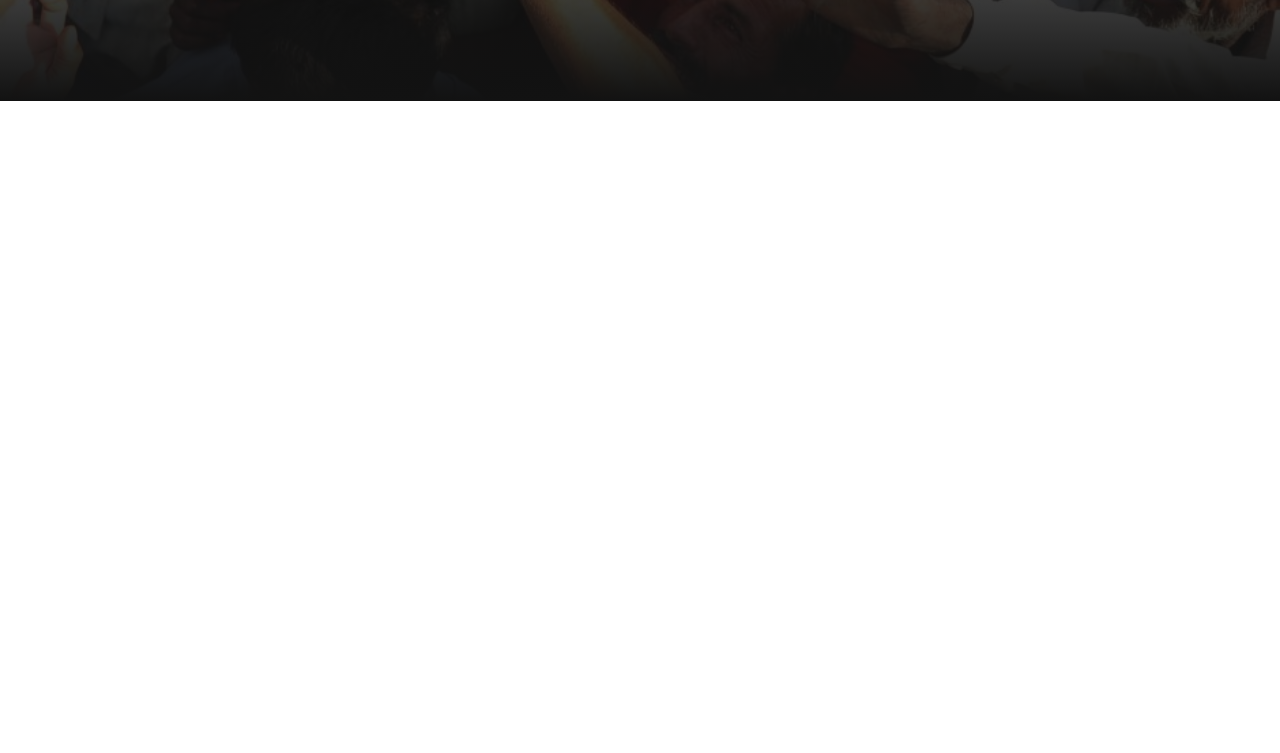
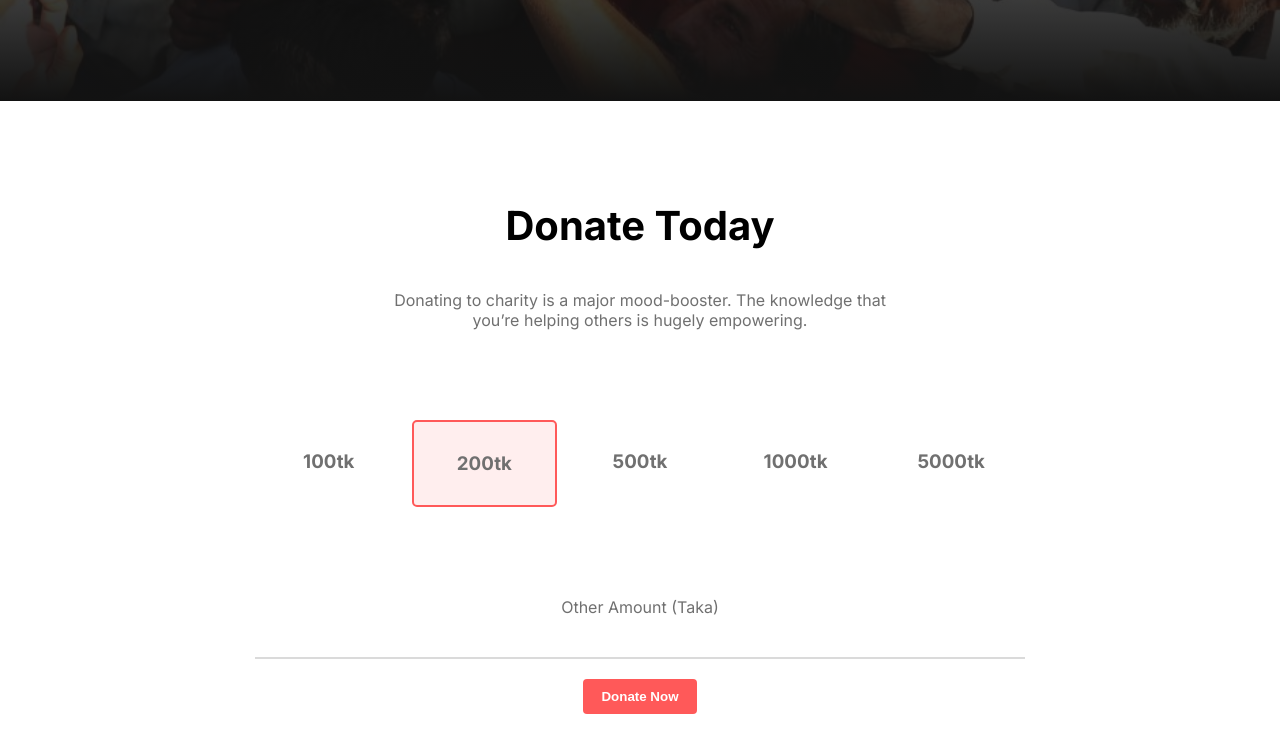
Before and after one commit to ShahariarSohan/donate-today, a plain HTML site: page index.html in a window 1280 px wide. Shown: the part 499-1252 px from the top of the page. Before the commit the page ends 800 px from the top, so only its background shows below. Drawn offline with Linux system fonts and the light colour scheme.

Commit message:
donate section added

```diff
--- a/index.html
+++ b/index.html
@@ -23,7 +23,26 @@
         </div>
       </div>
     </header>
-    <main></main>
+    <main>
+      <!-- donate today section -->
+      <div class="donate-today">
+        <h2 class="primary-title">Donate Today</h2>
+        <p class="primary-subtitle">
+          Donating to charity is a major mood-booster. The knowledge that you’re
+          helping others is hugely empowering.
+        </p>
+        <div class="donation-container">
+          <h3 class="donation">100tk</h3>
+          <h3 class="donation donate-200">200tk</h3>
+          <h3 class="donation">500tk</h3>
+          <h3 class="donation">1000tk</h3>
+          <h3 class="donation">5000tk</h3>
+        </div>
+        <p class="primary-subtitle">Other Amount (Taka)</p>
+        <div class="horizontal-line"></div>
+        <div><button class="btn-primary">Donate Now</button></div>
+      </div>
+    </main>
     <footer></footer>
   </body>
 </html>
--- a/styles/donate.css
+++ b/styles/donate.css
@@ -18,6 +18,17 @@
   border-radius: 4px;
   border: none;
   background: rgb(255, 89, 89);
+}
+.primary-title {
+  font-size: 2.5rem;
+  font-weight: 700;
+  text-align: center;
+}
+.primary-subtitle {
+  text-align: center;
+  width: 40%;
+  margin: 20px auto;
+  color: rgb(112, 112, 112);
 }
 /* banner styles */
 .banner {
@@ -59,3 +70,37 @@
     margin-bottom: 20px;
   }
 }
+/* donate today styles */
+.donate-today {
+  margin: 100px auto;
+  display: flex;
+  flex-direction: column;
+  justify-content: center;
+  align-items: center;
+  gap: 20px;
+}
+.donation-container {
+  width: 60%;
+  margin: 50px auto;
+  display: grid;
+  grid-template-columns: repeat(5, 1fr);
+  gap: 10px;
+  color: rgb(112, 112, 112);
+}
+.donation-container {
+  text-align: center;
+}
+.donation {
+  padding: 30px;
+}
+.donate-200 {
+  box-sizing: border-box;
+  border: 2px solid rgb(255, 89, 89);
+  border-radius: 5px;
+
+  background: rgb(255, 238, 238);
+}
+.horizontal-line {
+  width: 60%;
+  border: 1px solid rgb(218, 218, 218);
+}
```
